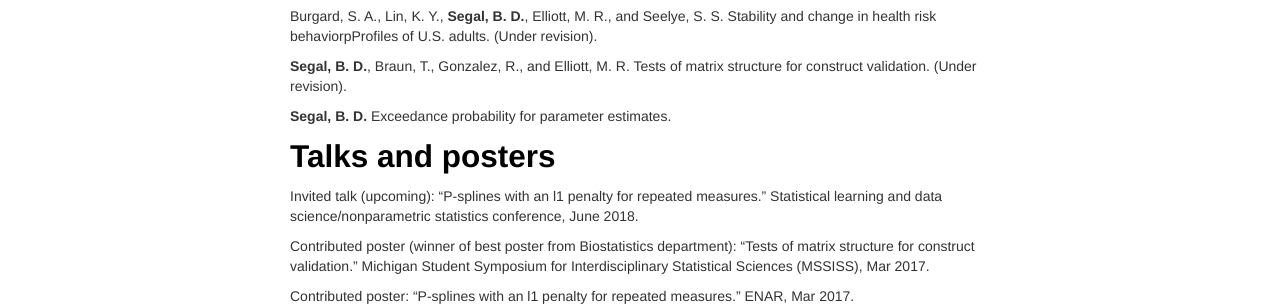
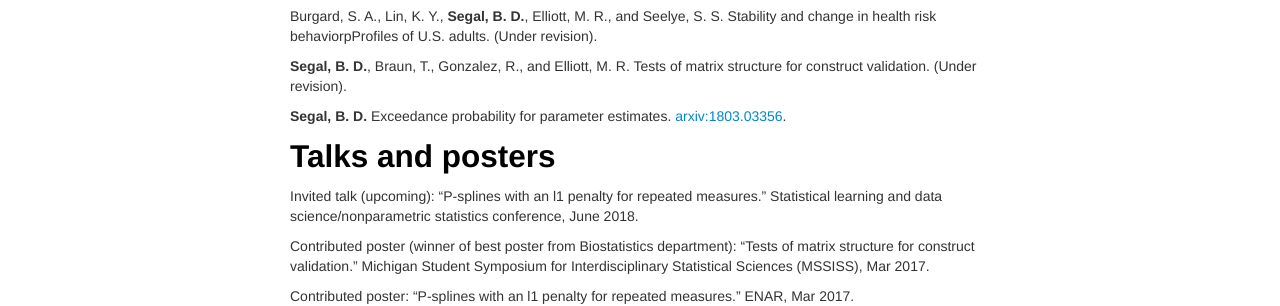
Before and after one commit to bdsegal/bdsegal.github.io, a Jekyll site: the page built from pages/research.md, in a window 1280 px wide. Shown: the part 376-682 px from the top of the page. Built offline with Jekyll 4.4.1, drawn with Linux system fonts in a browser that asks for light colours.

Commit message:
updated publications

```diff
--- a/pages/research.md
+++ b/pages/research.md
@@ -16,7 +16,7 @@ Burgard, S. A., Lin, K. Y., **Segal, B. D.**, Elliott, M. R., and Seelye, S. S.
 
 **Segal, B. D.**, Braun, T., Gonzalez, R., and Elliott, M. R. Tests of matrix structure for construct validation. (Under revision).
 
-**Segal, B. D.** Exceedance probability for parameter estimates.
+**Segal, B. D.** Exceedance probability for parameter estimates. [arxiv:1803.03356](https://arxiv.org/abs/1803.03356).
 
 ## Talks and posters
 
```
Also changed, not shown: 1 other file.
